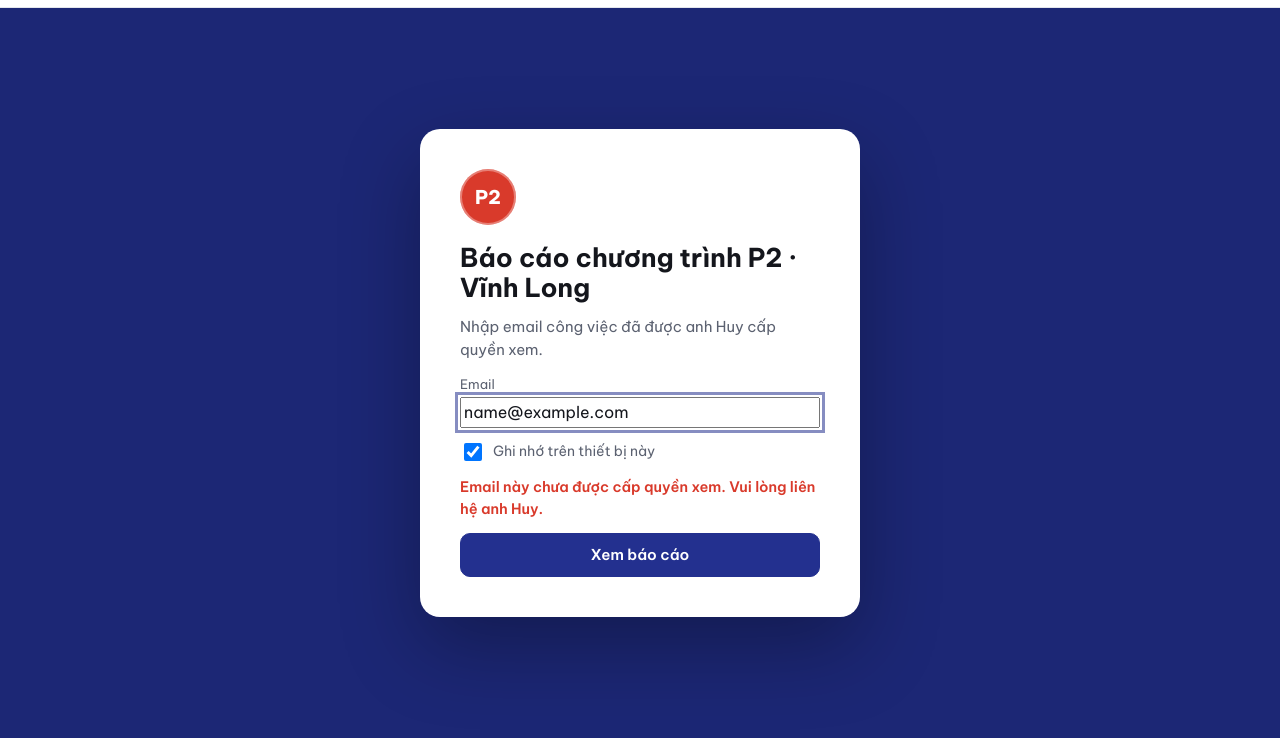
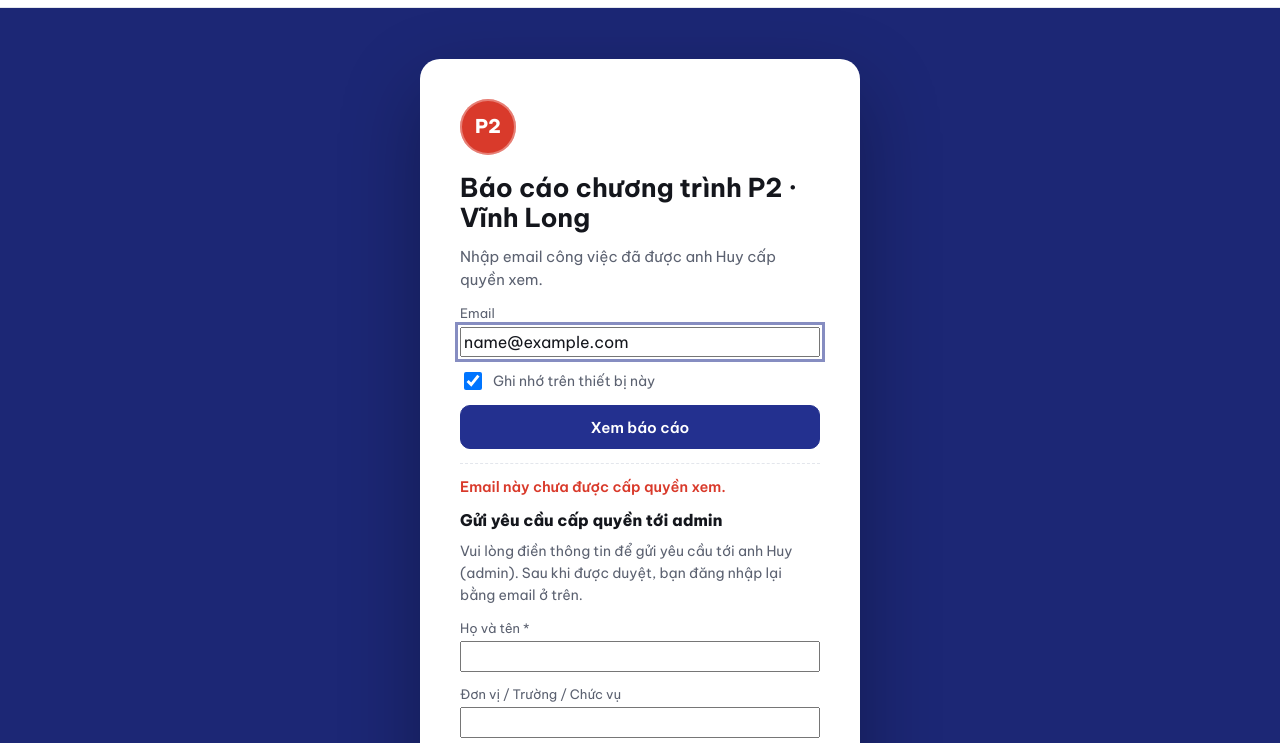
Before and after one commit to huy2908-lumos/p2-vinhlong, a plain HTML site: page index.html in a window 1280 px wide. Both pictures are taken after typing "name@example.com" into the empty fields and a click on the button "Xem báo cáo". Shown: the part 57-800 px from the top of the page. Drawn offline with Linux system fonts and the light colour scheme.

Commit message:
Thêm biểu mẫu gửi yêu cầu cấp quyền xem cho email chưa được cấp quyền
Co-Authored-By: Claude Opus 5.5 <noreply@anthropic.com>
Claude-Session: https://claude.ai/code/session_015cjVpK5v5Xv8toD9YYaV62

```diff
--- a/index.html
+++ b/index.html
@@ -166,6 +166,7 @@ body.locked .top nav{display:none}
 .gcard h1{font-size:26px;line-height:1.15;margin:6px 0 0}.gcard .sub{margin:0}.gcard form{display:grid;gap:12px}.gcard input[type=email],.gcard input[type=password]{width:100%}
 .seal.big{width:56px;height:56px;font-size:19px}.rem{display:flex;gap:8px;align-items:center;font-size:14px;color:var(--mut)}.rem input{width:18px;height:18px}
 .gerr{margin:0;color:var(--shu);font-weight:600;font-size:14.5px}
+.rq{display:grid;gap:10px;border-top:1px dashed var(--line);padding-top:12px;margin-top:2px}.rq h2{font-size:16px;margin:0}.rq p{margin:0;font-size:14px;color:var(--mut)}.rq .ok{color:var(--ai);font-weight:600}.rq p.gerr{color:var(--shu);font-size:14.5px}.rq .row{display:flex;gap:8px;flex-wrap:wrap}.rq .row .btn{flex:1}
 :root[data-dev=mb] body{max-width:430px;margin:0 auto;border-inline:1px solid var(--line);box-shadow:0 0 0 100vmax var(--paper)}
 :root[data-dev=mb] .drawer{right:max(0px,calc(50vw - 215px));width:min(430px,100%)}
 :root[data-dev=pc] body{min-width:1180px}
@@ -1193,17 +1194,32 @@ function load(d) {
   S.cfg = d.cfg; S.roster = d.roster || {}; S.pii = d.pii || {}; S.extra = { ...(d.extra || {}), meta: d.meta }; S.lists = d.lists || {};
   rebuild(); S.ready = true; S.err = ''; document.body.classList.remove('locked'); render();
 }
+const ADMIN_MAIL = 'huy2908@gmail.com';
 function gate(msg, email) {
   document.body.classList.add('locked');
   $('#view').innerHTML = `<section class="gate band"><div class="gcard"><div class="seal big" aria-hidden="true">P2</div><h1>Báo cáo chương trình P2 · Vĩnh Long</h1><p class="sub">Nhập email công việc đã được anh Huy cấp quyền xem.</p>
   <form id="gForm" autocomplete="on"><div class="fld"><label for="gEmail">Email</label><input type="email" id="gEmail" required autocomplete="email" inputmode="email" value="${esc(email || '')}" placeholder="ten@esuhai.com"></div>
   <label class="rem"><input type="checkbox" id="gRem" checked> Ghi nhớ trên thiết bị này</label>
-  ${msg ? `<p class="gerr" role="alert">${esc(msg)}</p>` : ''}<button class="btn pri" type="submit" id="gBtn">Xem báo cáo</button></form></div></section>`;
+  ${msg && msg !== 'NOACCESS' ? `<p class="gerr" role="alert">${esc(msg)}</p>` : ''}<button class="btn pri" type="submit" id="gBtn">Xem báo cáo</button></form>
+  ${msg === 'NOACCESS' ? `<form id="rqForm" class="rq" autocomplete="on"><p class="gerr" role="alert">Email này chưa được cấp quyền xem.</p><h2>Gửi yêu cầu cấp quyền tới admin</h2><p>Vui lòng điền thông tin để gửi yêu cầu tới anh Huy (admin). Sau khi được duyệt, bạn đăng nhập lại bằng email ở trên.</p>
+  <div class="fld"><label for="rqName">Họ và tên *</label><input id="rqName" required autocomplete="name"></div>
+  <div class="fld"><label for="rqOrg">Đơn vị / Trường / Chức vụ</label><input id="rqOrg" autocomplete="organization"></div>
+  <div class="fld"><label for="rqWhy">Lý do cần xem báo cáo</label><textarea id="rqWhy" rows="2"></textarea></div>
+  <div class="row"><button class="btn pri" type="submit">Gửi yêu cầu qua email</button><button class="btn" type="button" id="rqCopy">Sao chép nội dung</button></div>
+  <p id="rqNote">Yêu cầu được gửi tới <b>${ADMIN_MAIL}</b>.</p></form>` : ''}</div></section>`;
+  const rq = $('#rqForm');
+  if (rq) {
+    const txt = () => `Kính gửi anh Huy,\n\nEm xin được cấp quyền xem Báo cáo chương trình P2 · Vĩnh Long.\n\n- Email đăng nhập: ${$('#gEmail').value.trim().toLowerCase()}\n- Họ và tên: ${$('#rqName').value.trim()}\n- Đơn vị / Trường / Chức vụ: ${$('#rqOrg').value.trim()}\n- Lý do: ${$('#rqWhy').value.trim()}\n\nTrân trọng.`;
+    const subj = () => `[P2 Vĩnh Long] Yêu cầu cấp quyền xem – ${$('#gEmail').value.trim().toLowerCase()}`;
+    rq.addEventListener('submit', ev => { ev.preventDefault(); location.href = `mailto:${ADMIN_MAIL}?subject=${encodeURIComponent(subj())}&body=${encodeURIComponent(txt())}`;
+      $('#rqNote').innerHTML = `<span class="ok">Ứng dụng email đã mở sẵn nội dung — bạn chỉ cần bấm Gửi.</span> Nếu máy không mở ứng dụng email, hãy bấm “Sao chép nội dung” rồi gửi tới <b>${ADMIN_MAIL}</b>.`; });
+    $('#rqCopy').addEventListener('click', async () => { try { await navigator.clipboard.writeText(subj() + '\n\n' + txt()); toast('Đã sao chép. Gửi nội dung này tới ' + ADMIN_MAIL); } catch (_) { toast('Không sao chép được, vui lòng gửi email tới ' + ADMIN_MAIL); } });
+  }
   $('#gForm').addEventListener('submit', async ev => {
     ev.preventDefault(); const em = $('#gEmail').value.trim().toLowerCase();
     const b = $('#gBtn'); b.disabled = true; b.textContent = 'Đang mở dữ liệu…';
     try { const d = await unlock(em); S.email = em; if ($('#gRem').checked) { try { localStorage.setItem('p2vl2', em); } catch (_) {} } load(d); startLog('login'); }
-    catch (er) { gate(er.message === 'noaccess' ? 'Email này chưa được cấp quyền xem. Vui lòng liên hệ anh Huy.' : 'Chưa tải được dữ liệu, vui lòng thử lại.', em); }
+    catch (er) { gate(er.message === 'noaccess' ? 'NOACCESS' : 'Chưa tải được dữ liệu, vui lòng thử lại.', em); }
   });
   $('#gEmail').focus();
 }
```
